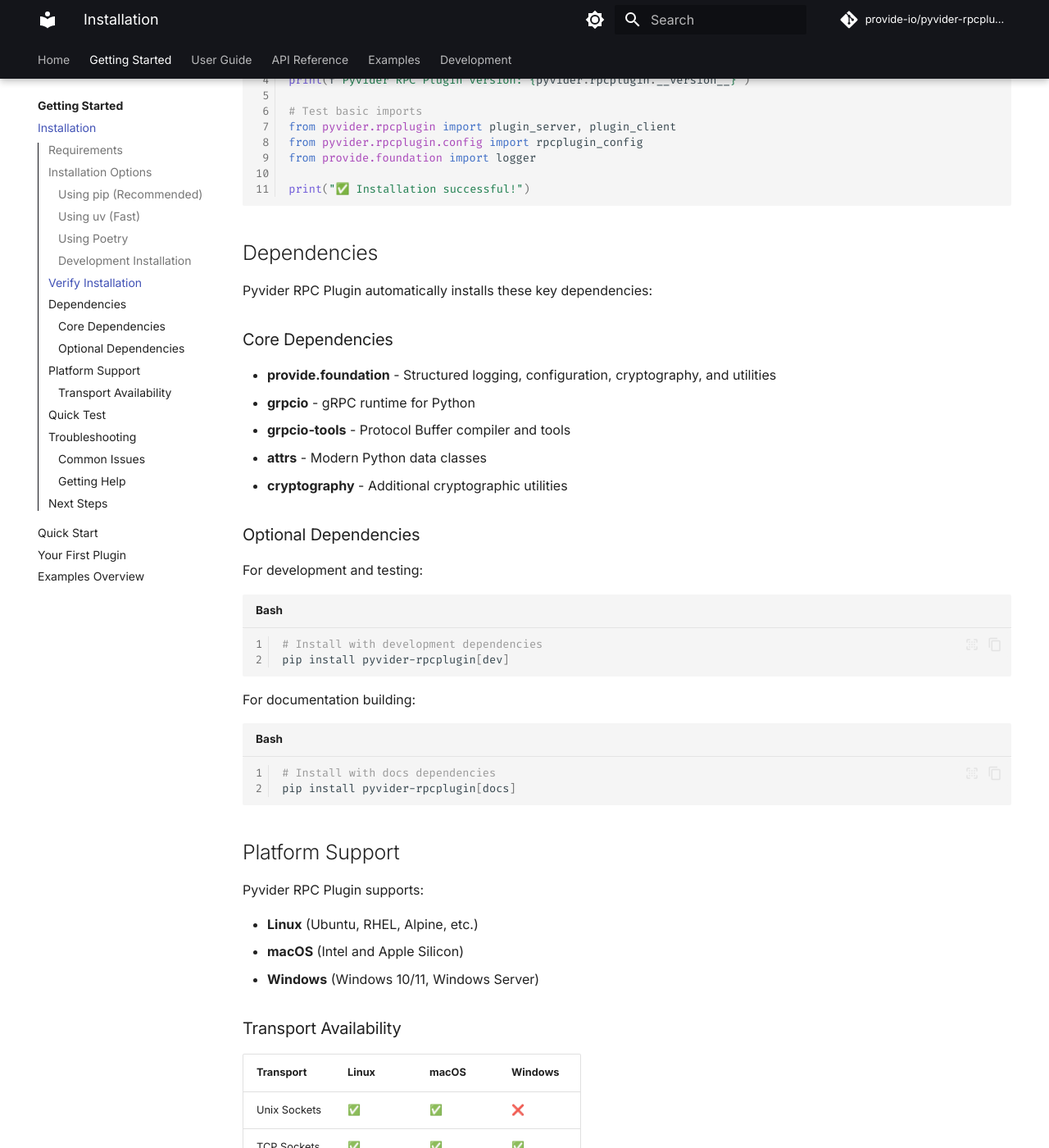
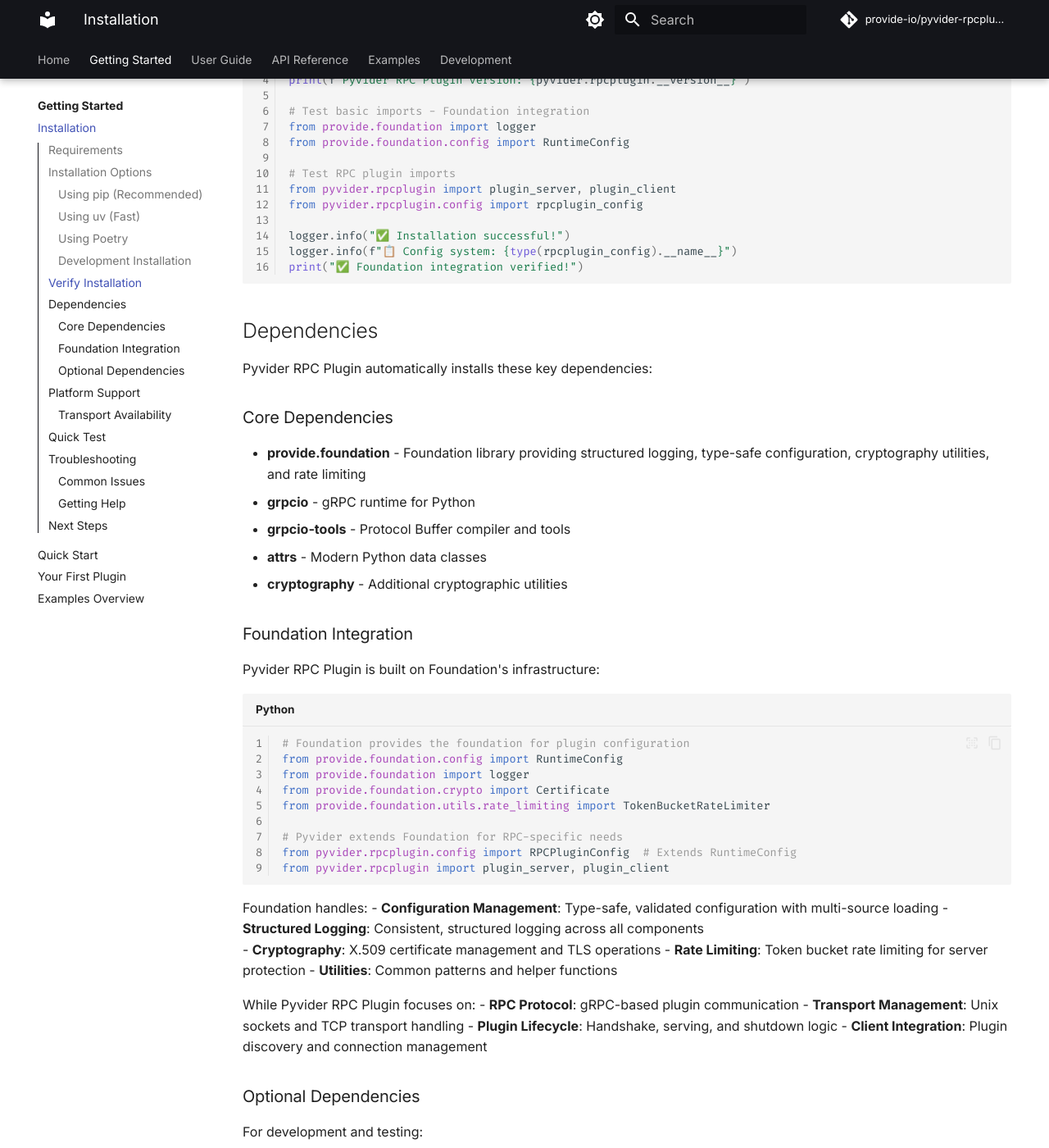
Before and after one commit to provide-io/pyvider-rpcplugin, an MkDocs documentation site: the page built from docs/getting-started/installation.md, in a window 1280 px wide and 1400 px high, scrolled down 1519 px. Shown: the whole window at 82% size. Built offline with MkDocs 1.6.1 and Material for MkDocs 9.7.7, drawn with Linux system fonts in a browser that asks for light colours; comment, search, counter and statistics services are not loaded; the version menu is left out.

Commit message:
🔼⚙️ [skip ci] auto-commit

````diff
--- a/docs/getting-started/installation.md
+++ b/docs/getting-started/installation.md
@@ -54,12 +54,17 @@ import pyvider.rpcplugin
 # Check version
 print(f"Pyvider RPC Plugin version: {pyvider.rpcplugin.__version__}")
 
-# Test basic imports
+# Test basic imports - Foundation integration
+from provide.foundation import logger
+from provide.foundation.config import RuntimeConfig
+
+# Test RPC plugin imports
 from pyvider.rpcplugin import plugin_server, plugin_client
 from pyvider.rpcplugin.config import rpcplugin_config
-from provide.foundation import logger
 
-print("✅ Installation successful!")
+logger.info("✅ Installation successful!")
+logger.info(f"📋 Config system: {type(rpcplugin_config).__name__}")
+print("✅ Foundation integration verified!")
 ```
 
 ## Dependencies
@@ -67,11 +72,40 @@ print("✅ Installation successful!")
 Pyvider RPC Plugin automatically installs these key dependencies:
 
 ### Core Dependencies
-- **provide.foundation** - Structured logging, configuration, cryptography, and utilities
+- **provide.foundation** - Foundation library providing structured logging, type-safe configuration, cryptography utilities, and rate limiting
 - **grpcio** - gRPC runtime for Python
 - **grpcio-tools** - Protocol Buffer compiler and tools
 - **attrs** - Modern Python data classes
 - **cryptography** - Additional cryptographic utilities
+
+### Foundation Integration
+
+Pyvider RPC Plugin is built on Foundation's infrastructure:
+
+```python
+# Foundation provides the foundation for plugin configuration
+from provide.foundation.config import RuntimeConfig
+from provide.foundation import logger
+from provide.foundation.crypto import Certificate
+from provide.foundation.utils.rate_limiting import TokenBucketRateLimiter
+
+# Pyvider extends Foundation for RPC-specific needs
+from pyvider.rpcplugin.config import RPCPluginConfig  # Extends RuntimeConfig
+from pyvider.rpcplugin import plugin_server, plugin_client
+```
+
+Foundation handles:
+- **Configuration Management**: Type-safe, validated configuration with multi-source loading
+- **Structured Logging**: Consistent, structured logging across all components
+- **Cryptography**: X.509 certificate management and TLS operations
+- **Rate Limiting**: Token bucket rate limiting for server protection
+- **Utilities**: Common patterns and helper functions
+
+While Pyvider RPC Plugin focuses on:
+- **RPC Protocol**: gRPC-based plugin communication
+- **Transport Management**: Unix sockets and TCP transport handling
+- **Plugin Lifecycle**: Handshake, serving, and shutdown logic
+- **Client Integration**: Plugin discovery and connection management
 
 ### Optional Dependencies
 
````
